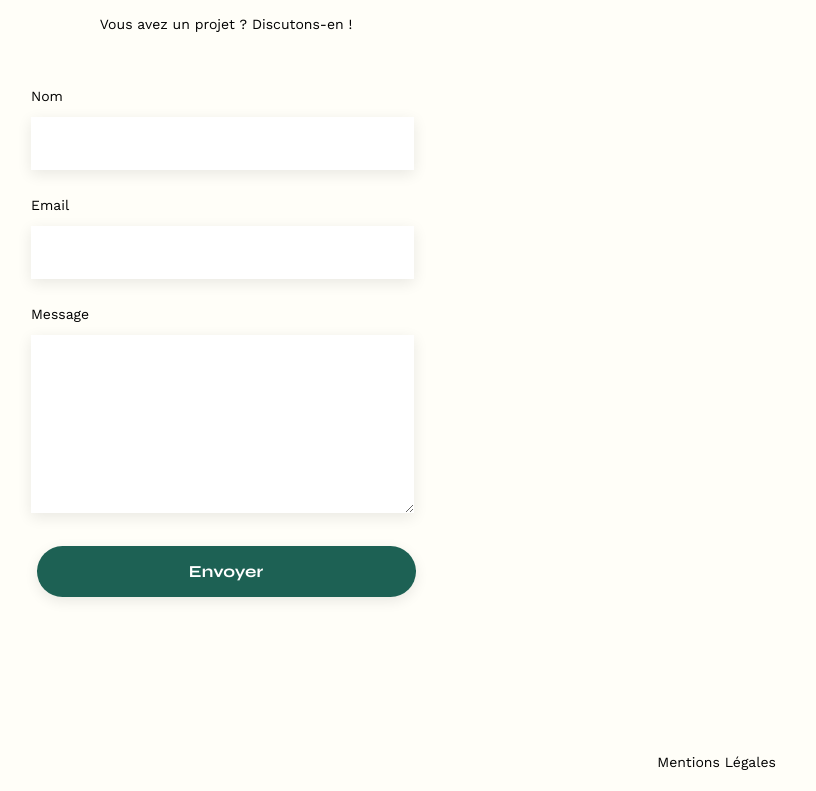
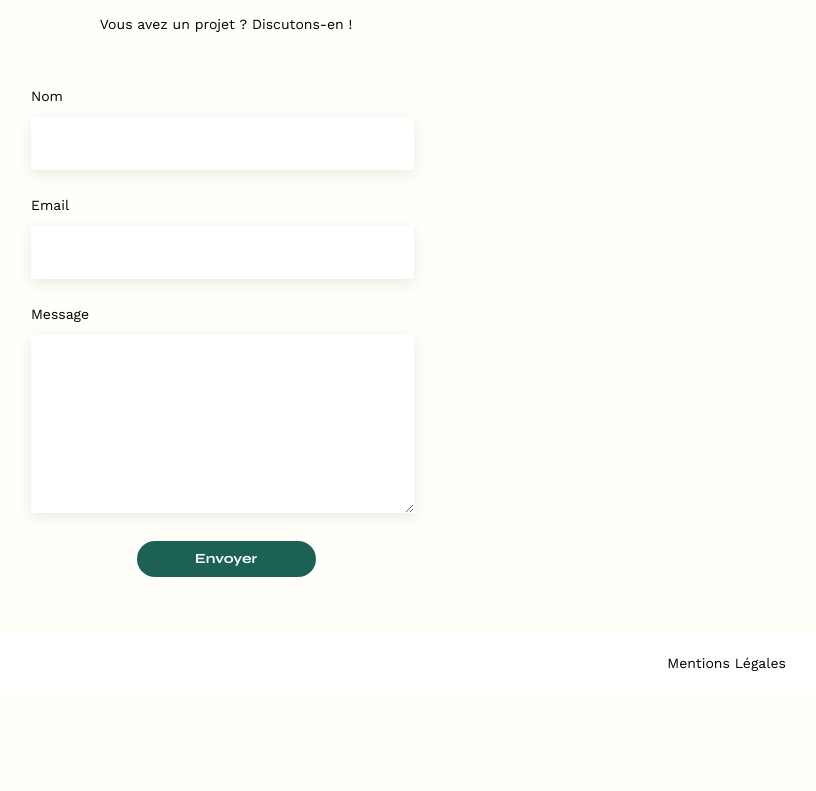
Before and after one commit to Anylisse/Portfolio-architecte-sophie-bluel, a plain HTML site: page FrontEnd/index.html in a window 1280 px wide. Shown: the part 955-1746 px from the top of the page, without its empty margins (414-1230 px from the left). After the commit the page ends 1648 px from the top, so only its background shows below. Drawn offline with nearby package versions, Linux system fonts and the light colour scheme; no server answers.

Commit message:
Modifications footer fichier css

```diff
--- a/FrontEnd/assets/style.css
+++ b/FrontEnd/assets/style.css
@@ -312,7 +312,8 @@ li:hover {
 	flex-direction: column;
 }
 
-#contact input {
+input[type="text"],
+[type="email"] {
 	width: 379px;
 	height: 51px;
 	font-size: 1.2em;
@@ -395,5 +396,9 @@ input[type="submit"] {
 }
 
 footer nav ul {
-	margin: 100px 0 0;
+	margin-right: -60px;
+	margin-left: -60px;
+	margin-bottom: 0;
+	padding-right: 50px;
+	background-color: white;
 }
```
